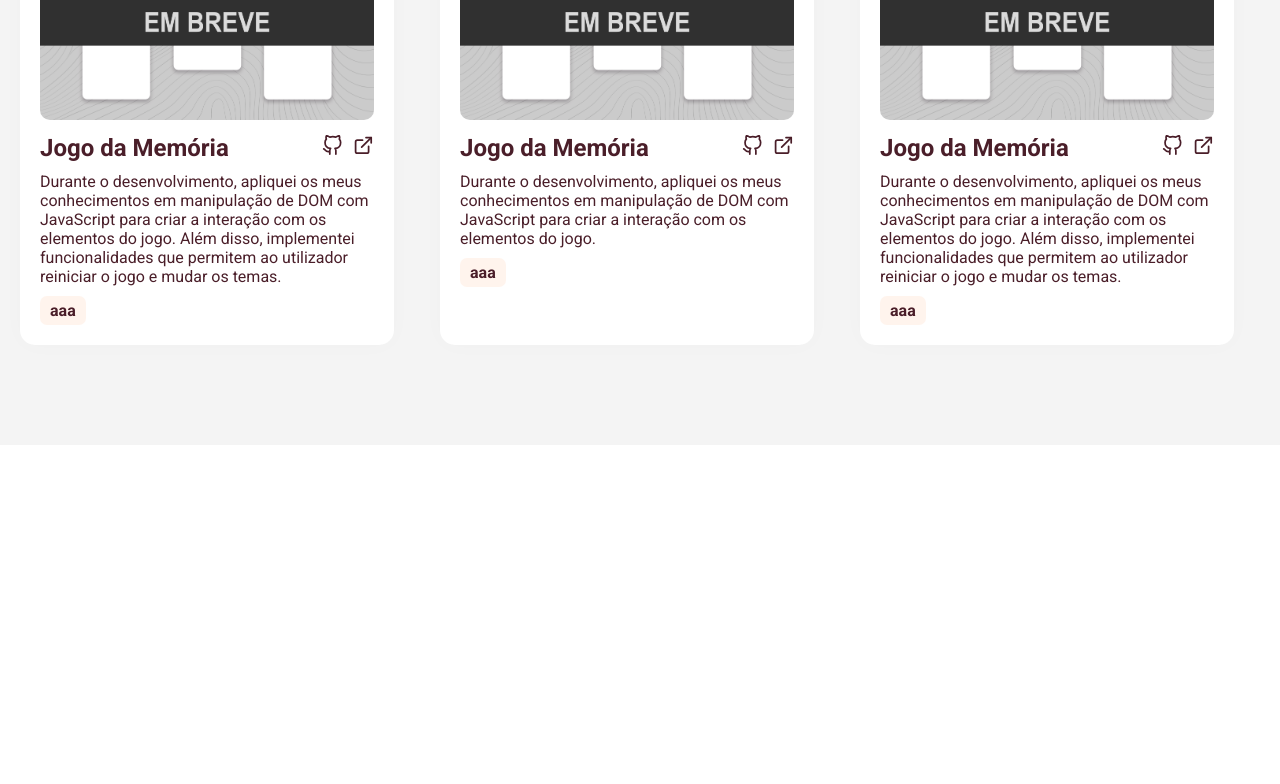
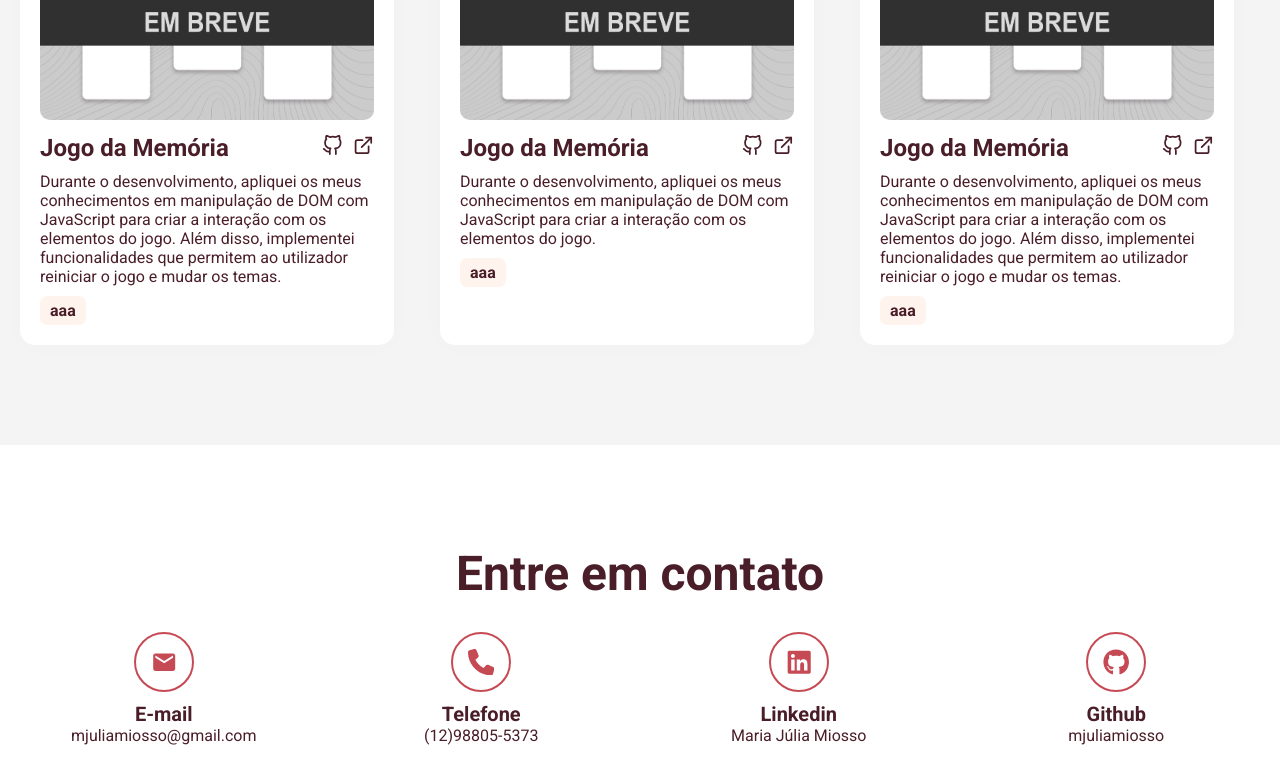
Before and after one commit to mjuliamiosso/portfolio-mjmiosso, a React (Vite) app: page / in a window 1280 px wide. Shown: the part 1645-2429 px from the top of the page. Before the commit the page ends 2090 px from the top, so only its background shows below. Built offline with nearby package versions, Linux system fonts and the light colour scheme.

Commit message:
feat: contact

```diff
--- a/src/App.jsx
+++ b/src/App.jsx
@@ -3,6 +3,7 @@ import Header from './views/Header/Header'
 import Navbar from './components/Navbar/Navbar'
 import AboutMe from './views/AboutMe/AboutMe'
 import Portfolio from './views/Portfolio/Portfolio'
+import Contact from './views/Contact/Contact'
 
 function App() {
 
@@ -12,6 +13,7 @@ function App() {
       <Header />
       <AboutMe />
       <Portfolio />
+      <Contact />
     </div>
   )
 }
--- /dev/null
+++ b/src/components/ContactCard/ContactCard.jsx
@@ -0,0 +1,19 @@
+import React from 'react'
+import styles from './ContactCard.module.scss'
+
+const ContactCard = ({ icon, title, contact, link }) => {
+  return (
+    <div className={styles.contactCard}>
+      <a href={link}>
+        <div className={styles.iconContainer}>
+          <p className={styles.icon}>{icon}</p>
+        </div>
+        <p className={styles.title}>{title}</p>
+        <p className={styles.contact}>{contact}</p>
+      </a>
+
+    </div>
+  )
+}
+
+export default ContactCard
--- /dev/null
+++ b/src/components/ContactCard/ContactCard.module.scss
@@ -0,0 +1,35 @@
+@import '../../sass/variables';
+
+.contactCard a{
+  display: flex;
+  flex-direction: column;
+  align-items: center;
+}
+
+.iconContainer{
+  display: flex;
+  align-items: center;
+  justify-content: center;
+  width: 60px;
+  height: 60px;
+  border-radius: 100%;
+  border: 2px solid $light-primary;
+  margin-bottom: 10px;
+
+  .icon{
+    font-size: 1.65rem;
+    margin-top: 10%;
+    color: $light-primary;
+  }
+}
+
+.title{
+  font-weight: bold;
+  color: $light-text;
+  font-size: $fs-300;
+}
+
+.contact{
+  color: $light-text;
+  text-align: center;
+}
--- a/src/views/AboutMe/AboutMe.jsx
+++ b/src/views/AboutMe/AboutMe.jsx
@@ -10,7 +10,7 @@ const AboutMe = () => {
       className='paddingSection'>
       <div className='container'>
         <h2 className='subtitle '>
-          Sobre Mim
+          Sobre mim
         </h2>
         <div className={styles.aboutmeContainer}>
           <img
--- /dev/null
+++ b/src/views/Contact/Contact.jsx
@@ -0,0 +1,45 @@
+import React from 'react';
+import styles from './Contact.module.scss'
+import ContactCard from '../../components/ContactCard/ContactCard'
+import { MdEmail } from "react-icons/md";
+import { FaPhone } from "react-icons/fa6";
+import { FaLinkedin, FaGithub  } from "react-icons/fa";
+
+const Form = () => {
+
+  return (
+    <section id='contact' className='paddingSection'>
+      <div className='container'>
+        <h2 className='subtitle'>Entre em contato</h2>
+        <div className={styles.cardContainer}>
+          <ContactCard
+            icon={<MdEmail />}
+            title={'E-mail'}
+            contact={'mjuliamiosso@gmail.com'}
+            link={'www.google.com.br'}
+          />
+          <ContactCard
+            icon={<FaPhone />}
+            title={'Telefone'}
+            contact={'(12)98805-5373'}
+            link={'www.google.com.br'}
+          />
+          <ContactCard
+            icon={<FaLinkedin />}
+            title={'Linkedin'}
+            contact={'Maria Júlia Miosso'}
+            link={'www.google.com.br'}
+          />
+          <ContactCard
+            icon={<FaGithub />}
+            title={'Github'}
+            contact={'mjuliamiosso'}
+            link={'www.google.com.br'}
+          />
+        </div>
+      </div>
+    </section>
+  )
+}
+
+export default Form
--- /dev/null
+++ b/src/views/Contact/Contact.module.scss
@@ -0,0 +1,11 @@
+@import '../../sass/_variables';
+
+.cardContainer{
+    display: grid;
+    place-items: center;
+    gap: 30px;
+
+    @media (min-width: 641px){
+        grid-template-columns: 1fr 1fr 1fr 1fr;
+    }
+}
```
Also changed, not shown: src/views/Form/Form.jsx (deleted, +0 -46 lines), src/views/Form/index.scss (deleted, +0 -187 lines).
